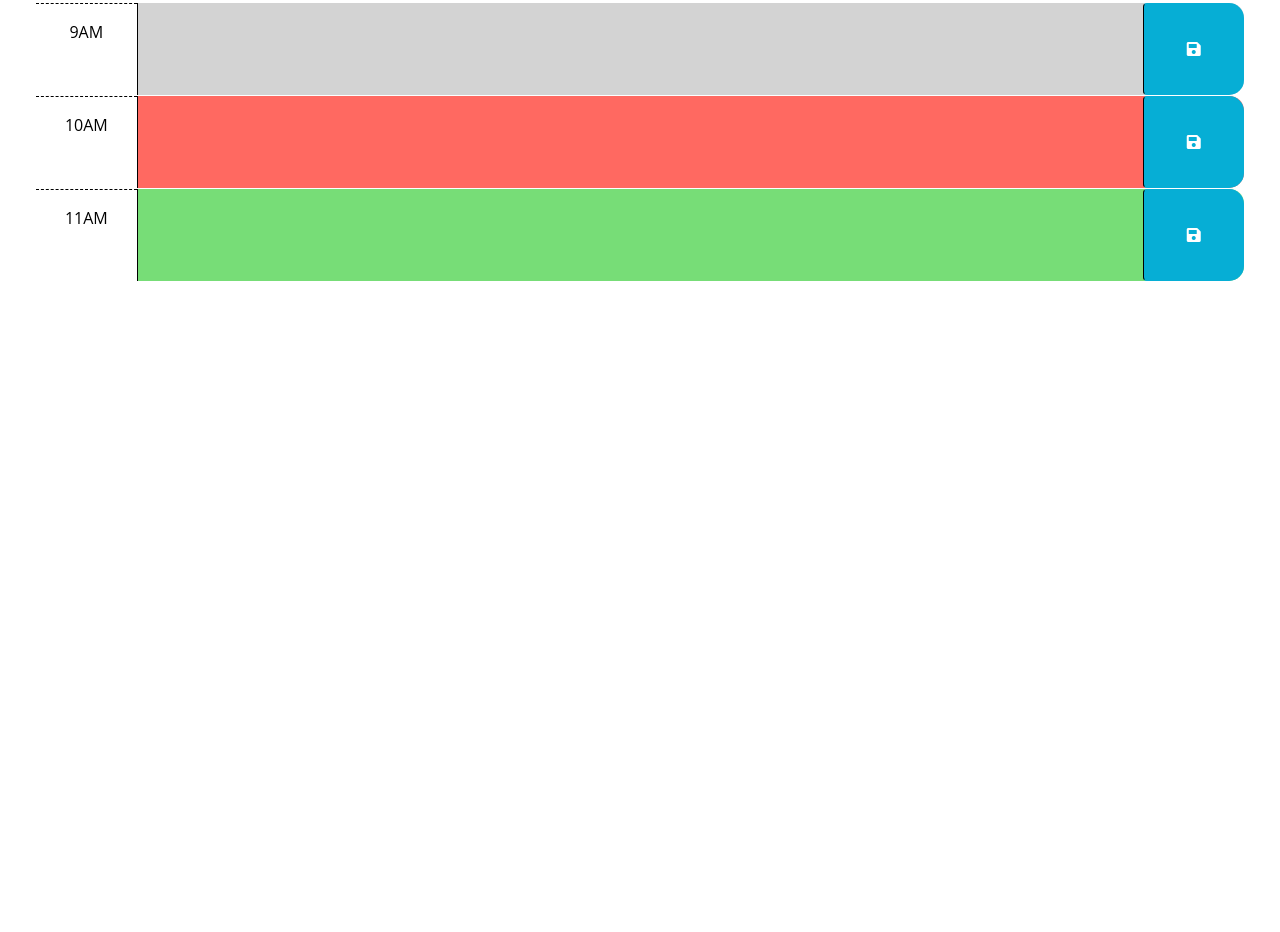
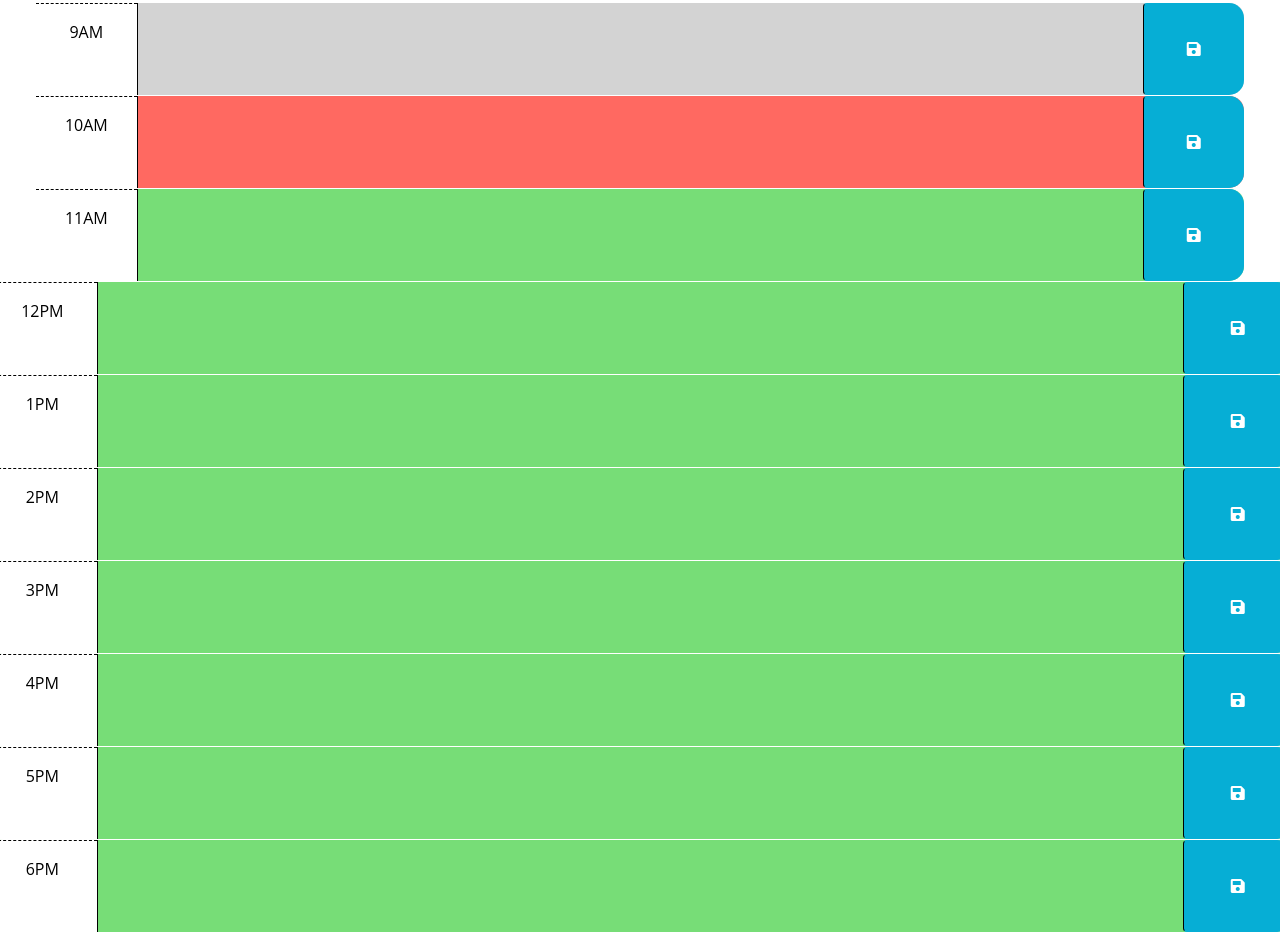
Before and after one commit to lgenzone/day-planner, a plain HTML site: page Develop/index.html in a window 1280 px wide. Shown: the part 295-1227 px from the top of the page. Before the commit the page ends 800 px from the top, so only its background shows below. Drawn offline with nearby package versions, Linux system fonts and the light colour scheme.

Commit message:
Update index.html
add additional time blocks

```diff
--- a/Develop/index.html
+++ b/Develop/index.html
@@ -22,6 +22,8 @@
     />
     <link rel="stylesheet" href="style.css" />
 
+    <script src="https://code.jquery.com/jquery-3.6.1.min.js" integrity="sha256-o88AwQnZB+VDvE9tvIXrMQaPlFFSUTR+nldQm1LuPXQ=" crossorigin="anonymous"></script>
+
     <script
     src="https://cdn.jsdelivr.net/npm/dayjs@1.11.3/dayjs.min.js"
     integrity="sha256-iu/zLUB+QgISXBLCW/mcDi/rnf4m4uEDO0wauy76x7U="
@@ -38,7 +40,7 @@
       <p class="lead">A simple calendar app for scheduling your work day</p>
       <p id="currentDay" class="lead"></p>
     </header>
-    <div class="container-fluid px-5">
+    <main class="container-fluid px-5">
       <!-- Use class for "past", "present", and "future" to apply styles to the
         time-block divs accordingly. The javascript will need to do this by
         adding/removing these classes on each div by comparing the hour in the
@@ -52,8 +54,9 @@
       <!-- Example of a past time block. The "past" class adds a gray background color. -->
       <div id="hour-9" class="row time-block past">
         <div class="col-2 col-md-1 hour text-center py-3">9AM</div>
-        <textarea class="col-8 col-md-10 description" rows="3"> </textarea>
-        <button class="btn saveBtn col-2 col-md-1" aria-label="save">
+        <textarea id="input" class="col-8 col-md-10 description" rows="3"> </textarea>
+
+        <button class="btn saveBtn col-2 col-md-1" id="saveBtn" aria-label="save" type="click">
           <i class="fas fa-save" aria-hidden="true"></i>
         </button>
       </div>
@@ -75,7 +78,70 @@
           <i class="fas fa-save" aria-hidden="true"></i>
         </button>
       </div>
+
+    </main>
+
+    <!-- additional time blocks -->
+
+    <div id="hour-12" class="row time-block future">
+      <div class="col-2 col-md-1 hour text-center py-3">12PM</div>
+      <textarea class="col-8 col-md-10 description" rows="3"> </textarea>
+      <button class="btn saveBtn col-2 col-md-1" aria-label="save">
+        <i class="fas fa-save" aria-hidden="true"></i>
+      </button>
     </div>
+  </div>
+
+  <div id="hour-13" class="row time-block future">
+    <div class="col-2 col-md-1 hour text-center py-3">1PM</div>
+    <textarea class="col-8 col-md-10 description" rows="3"> </textarea>
+    <button class="btn saveBtn col-2 col-md-1" aria-label="save">
+      <i class="fas fa-save" aria-hidden="true"></i>
+    </button>
+  </div>
+
+  <div id="hour-14" class="row time-block future">
+    <div class="col-2 col-md-1 hour text-center py-3">2PM</div>
+    <textarea class="col-8 col-md-10 description" rows="3"> </textarea>
+    <button class="btn saveBtn col-2 col-md-1" aria-label="save">
+      <i class="fas fa-save" aria-hidden="true"></i>
+    </button>
+  </div>
+
+  <div id="hour-15" class="row time-block future">
+    <div class="col-2 col-md-1 hour text-center py-3">3PM</div>
+    <textarea class="col-8 col-md-10 description" rows="3"> </textarea>
+    <button class="btn saveBtn col-2 col-md-1" aria-label="save">
+      <i class="fas fa-save" aria-hidden="true"></i>
+    </button>
+  </div>
+
+  <div id="hour-16" class="row time-block future">
+    <div class="col-2 col-md-1 hour text-center py-3">4PM</div>
+    <textarea class="col-8 col-md-10 description" rows="3"> </textarea>
+    <button class="btn saveBtn col-2 col-md-1" aria-label="save">
+      <i class="fas fa-save" aria-hidden="true"></i>
+    </button>
+  </div>
+
+  <div id="hour-17" class="row time-block future">
+    <div class="col-2 col-md-1 hour text-center py-3">5PM</div>
+    <textarea class="col-8 col-md-10 description" rows="3"> </textarea>
+    <button class="btn saveBtn col-2 col-md-1" aria-label="save">
+      <i class="fas fa-save" aria-hidden="true"></i>
+    </button>
+  </div>
+
+  <div id="hour-18" class="row time-block future">
+    <div class="col-2 col-md-1 hour text-center py-3">6PM</div>
+    <textarea class="col-8 col-md-10 description" rows="3"> </textarea>
+    <button class="btn saveBtn col-2 col-md-1" aria-label="save">
+      <i class="fas fa-save" aria-hidden="true"></i>
+    </button>
+  </div>
+
+
+</div>
 
     <script src="https://cdnjs.cloudflare.com/ajax/libs/jquery/3.2.1/jquery.min.js"></script>
     <script src="https://cdn.jsdelivr.net/npm/dayjs@1.11.3/dayjs.min.js"
```
